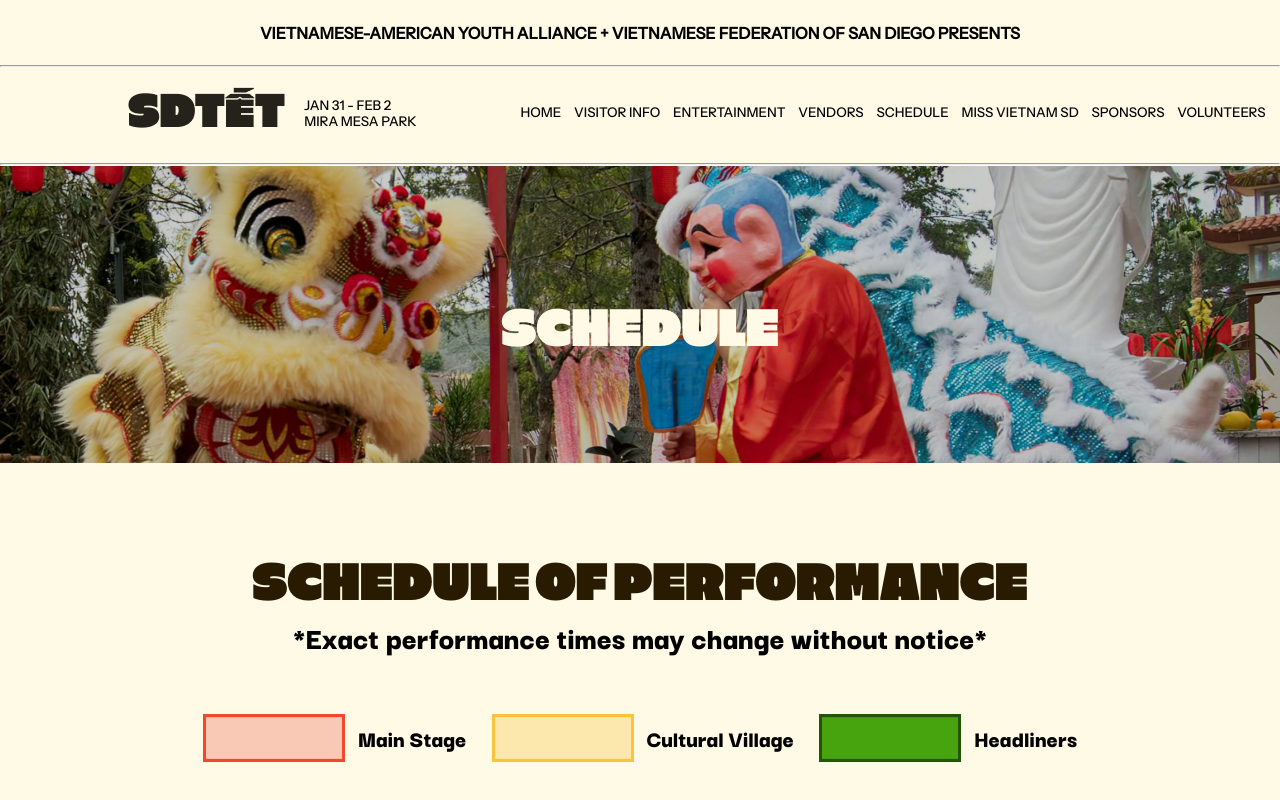
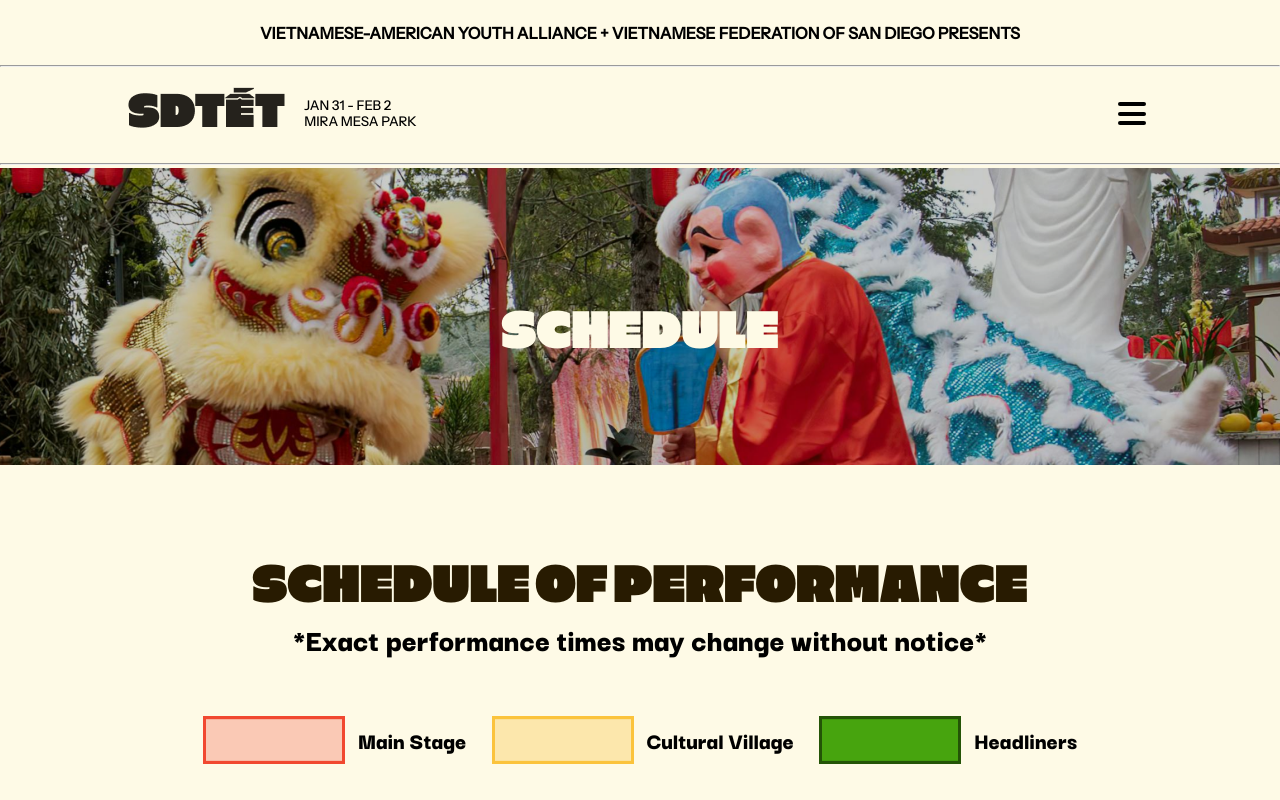
Before and after one commit to tyleroni/sdtet2024, a Vue app: page /schedule in a window 1280 px wide. Built offline with nearby package versions, Linux system fonts and the light colour scheme.

Commit message:
80% done responsive navbar
Everything is basically there, but there are a few things I still need to change to make it 100%

```diff
--- a/src/components/Entertainment/index.scss
+++ b/src/components/Entertainment/index.scss
@@ -22,12 +22,14 @@
     color: #F14830;
     font-size: 24pt;
     margin: 1vh 0vw;
+    position: relative;
+    z-index: -3;
 }
 
 .ticket1-container {
     position:relative;
     margin-top: 10vh;
-    z-index:5;
+    z-index:-3;
     text-align: center;
 }
 
--- a/src/components/Home/index.scss
+++ b/src/components/Home/index.scss
@@ -1,8 +1,11 @@
 .homevideo-container{
     text-align: center;
     margin: -19px 0px 0px 0px;
-    z-index: 2;
+    z-index: -1;
     background-color: black;
+}
+.homevideo {
+    pointer-events: none;
 }
 
 .header-container {
@@ -302,7 +305,7 @@
 }
 .prev{
     margin-top: 6vh;
-    margin-left: 4vw;
+    margin-left: 0vw;
     margin-bottom: 2vh;
     padding: .6em 1.5em;
     border-radius: 25pt;
--- a/src/components/Mvsd/index.scss
+++ b/src/components/Mvsd/index.scss
@@ -223,7 +223,15 @@
 @media screen and (max-width: 1600px) {
     .visitor-background{
         max-width: 100%;
-        height: auto
+        height: auto;
+        position: relative;
+        z-index: -1;
+    }
+    .mvsd-banner-container {
+        pointer-events: none;
+    }
+    .mvsd-header-container {
+        z-index: -1;
     }
     .polaroid {
         max-width: 100%;
--- a/src/components/Navbar/index.jsx
+++ b/src/components/Navbar/index.jsx
@@ -1,8 +1,16 @@
 import './index.scss'
 import sdtetlogo from '../../assets/images/SDTet.png'
+import { NavLink } from 'react-router-dom'
 import { Link } from 'react-router-dom'
+import React, { useState } from 'react'
 
-const Navbar = () => (
+const Navbar = () => {
+    const [isOpen, setIsOpen] = useState(false);
+
+    const toggleMenu = () => {
+        setIsOpen(!isOpen);
+    };
+    return (
     <>
 
     <div className = 'navbar1'>
@@ -20,16 +28,21 @@ const Navbar = () => (
                     </div>
                 </div>
             </div>
-            <nav>
+            <button className = 'hamburger' onClick = {toggleMenu}>
+                <div className = 'line'></div>
+                <div className = 'line'></div>
+                <div className = 'line'></div>
+            </button>
+            <nav className = {`nav ${isOpen ? "open" : ""}`}>
                 <ul className = 'navbuttons'>
-                    <li className = 'navhome'><a href = '/'>HOME</a></li>
-                    <li className = 'navvisitor'><a href = '/info'>VISITOR INFO</a></li>
-                    <li className = 'naventertainment'><a href = '/entertainment'>ENTERTAINMENT</a></li>
-                    <li className = 'navvendors'><a href = '/vendors'>VENDORS</a></li>
-                    <li className = 'navschedule'><a href = '/schedule'>SCHEDULE</a></li>
-                    <li className = 'navmvsd'><a href = '/mvsd'>MISS VIETNAM SD</a></li>
-                    <li className = 'navsponsors'><a href = '/sponsors'>SPONSORS</a></li>
-                    <li className = 'navvolunteers'><a href = '/volunteers'>VOLUNTEERS</a></li>
+                    <li className="navhome"><Link to="/">HOME</Link></li>
+                    <li className="navvisitor"><Link to="/info">VISITOR INFO</Link></li>
+                    <li className="naventertainment"><Link to="/entertainment">ENTERTAINMENT</Link></li>
+                    <li className="navvendors"><Link to="/vendors">VENDORS</Link></li>
+                    <li className="navschedule"><Link to="/schedule">SCHEDULE</Link></li>
+                    <li className="navmvsd"><Link to="/mvsd">MISS VIETNAM SD</Link></li>
+                    <li className="navsponsors"><Link to="/sponsors">SPONSORS</Link></li>
+                    <li className="navvolunteers"><Link to="/volunteers">VOLUNTEERS</Link></li>
                 </ul>
             </nav>
 
@@ -38,5 +51,5 @@ const Navbar = () => (
     </div>
     </>
 )
-
+}
 export default Navbar
--- a/src/components/Navbar/index.scss
+++ b/src/components/Navbar/index.scss
@@ -54,14 +54,28 @@
 
 
 .navbuttons {
-    list-style-type: none;
+    list-style: none;
     display: flex;
-    margin-left: 50px;
-    width:100%;
-    //margin-right: -90px;
+    margin: 0;
+    padding: 0;
+    color: black;
+}
+.navbuttons li a {
+    color: black;
+    font-size: 12pt;
 }
 
-.navbuttons a{
+.navbuttons li {
+    margin: 15px 10px;
+    font-family: 'Instrument Sans';
+}
+
+.navbuttons li a:hover {
+    color: #F14830;
+}
+
+
+.navbuttons link{
     text-decoration: none;
     padding: 0px 1em;
     font-family: 'Instrument Sans';
@@ -71,18 +85,48 @@
     text-wrap: nowrap;
 }
 
-footer {
-    position: absolute;
-    height:10vh;
-    right:0;
-    left:0;
-    bottom:0;
-    margin-top: auto;
 
-}
 
 .tet-logo-container {
     display: flex;
+}
+
+.hamburger {
+    display:none;
+    flex-direction: column;
+    justify-content: space-between;
+    width: 40px;
+    height: 30px;
+    background: none;
+    border:none;
+    cursor: pointer;
+    transition: transform 0.3s ease;
+}
+
+.hamburger .line {
+    width: 100%;
+    height: 4px;
+    background-color: black;
+    border-radius: 2px;
+
+}
+.line {
+    width: 100%;
+    height: 3px;
+    background-color: #333;
+    transition: all .5s ease;
+}
+
+.hamburger.open .line:nth-child(1) {
+    transform:translateY(10px) rotate(45deg);
+}
+
+.hamburger.open .line:nth-child(2) {
+    opacity: 0;
+}
+
+.hamburger.open .line:nth-child(3) {
+    transform:translateY(-10px) rotate(-45deg);
 }
 
 @media screen and (max-width: 1670px) {
@@ -91,15 +135,29 @@ footer {
     }
 }
 
-@media screen and (max-width: 1590px) {
-    .navbuttons a {
-        font-size: 11pt;
-        padding: 0px .5vw;
+@media screen and (max-width: 1591px) {
+    .navbar2 {
+        justify-content: space-between;
+    }
+    .navbuttons {
+        display: none;
+        flex-direction: column;
+        position: absolute;
+        top: 60px;
+        right: 0;
+        background-color: #FEFAE6;
+        width: 100%;
+        padding: 10px 0;
+        z-index: 2;
+    }
+    .nav.open .navbuttons {
+        display: flex;
+    }
+
+    .hamburger {
+        margin-top: 1.4vh;
+        display: flex;
+        justify-content: space-around;
+        margin-left: auto;
     }
 }
-
-@media screen and (max-width: 1460px) {
-    .navbuttons a {
-        font-size: 10pt;
-    }
-}
--- a/src/components/Schedule/index.scss
+++ b/src/components/Schedule/index.scss
@@ -2,10 +2,17 @@
     position: relative;
     text-align: center;
     top: -33vh;
+    z-index: -2;
 }
 
 .schedule-banner-section {
-    margin-top: -2.1vh;
+    margin-top: -1.8vh;
+}
+
+.schdule-banner-img {
+    position: relative;
+    z-index: -2;
+    width: 100%;
 }
 
 .schedule-performance-section {
@@ -21,6 +28,8 @@
 
 .schedule-header {
     margin-bottom: 0vh;
+    position: relative;
+    z-index: -1;
 }
 
 .schedule-h2 {
--- a/src/components/Sponsors/index.scss
+++ b/src/components/Sponsors/index.scss
@@ -2,6 +2,7 @@
     text-align: center;
     position: relative;
     top: -38vh;
+    z-index: -2;
 }
 
 .sponsors-section{
@@ -13,6 +14,7 @@
 .sponsor-banner-container {
     position: relative;
     top: -2.1vh;
+    z-index: -2;
 }
 
 .sponsor-info-container {
@@ -26,6 +28,8 @@
     font-size: 48pt;
     font-weight: 500;
     color: #FEFAE6;
+    position: relative;
+    z-index: -1;
 }
 
 .sponsor-h {
@@ -91,6 +95,11 @@
     color: white;
     letter-spacing: 2px;
 
+}
+
+.worm {
+    position: relative;
+    z-index: -3;
 }
 
 @media screen and (min-width: 2040px) {
```
